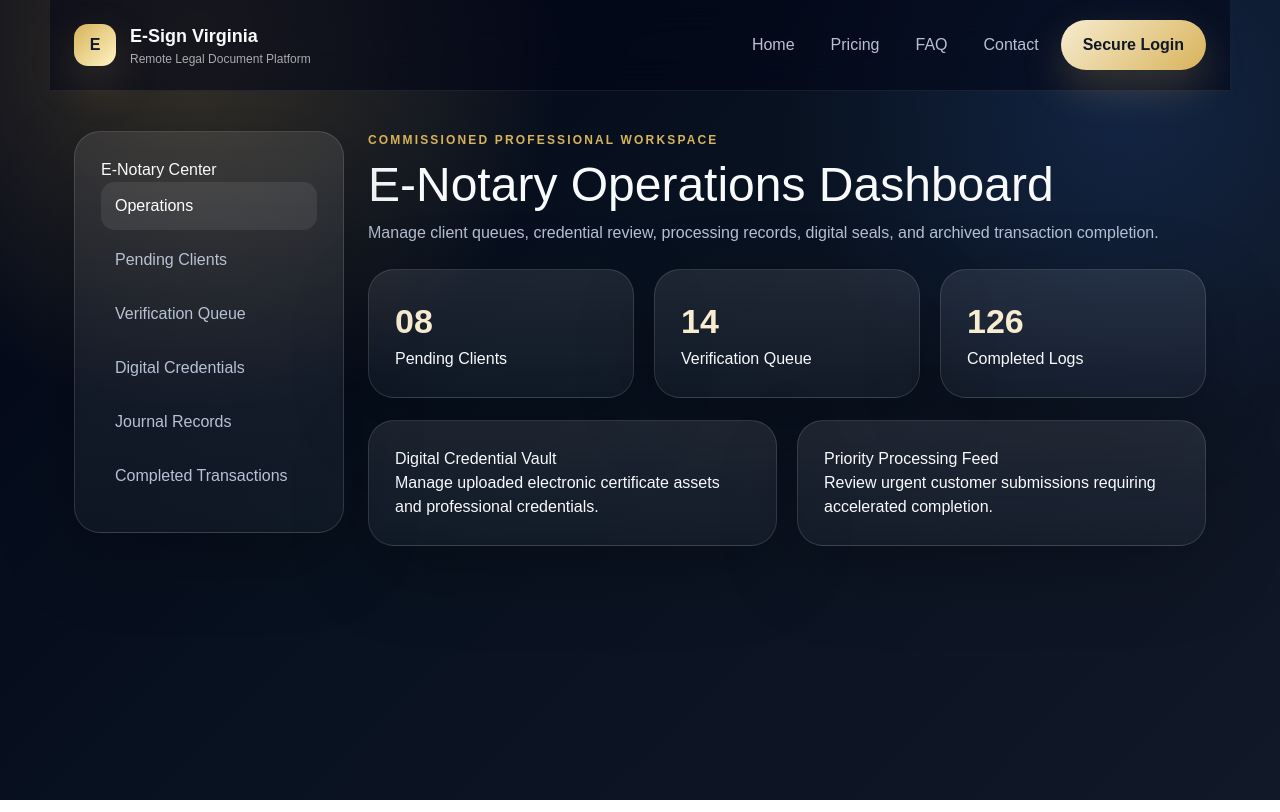
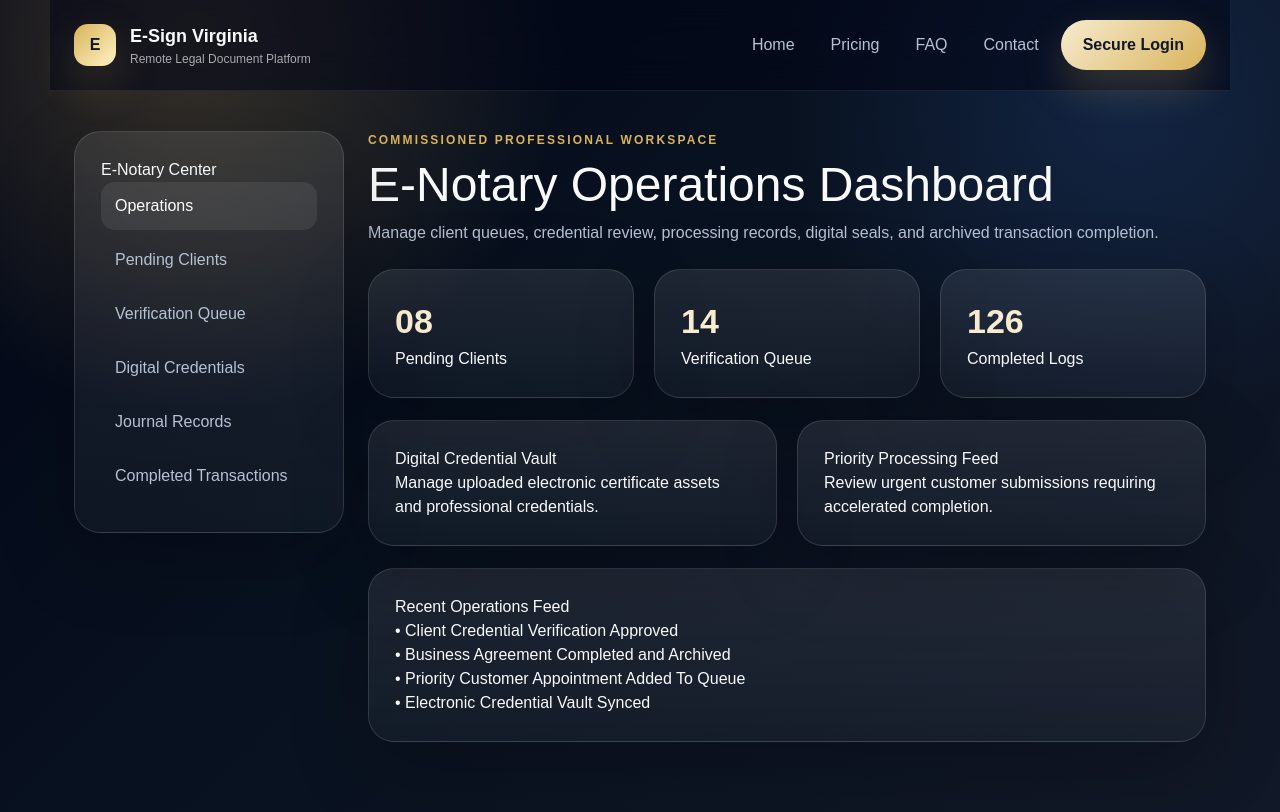
Before and after one commit to rawillia9801/esign, a Next.js app: page /notary in a window 1280 px wide. Built offline with nearby package versions, Linux system fonts and the light colour scheme.

Commit message:
Add realistic operations feed to notary portal

```diff
--- a/app/notary/page.tsx
+++ b/app/notary/page.tsx
@@ -30,6 +30,14 @@ export default function NotaryDashboard(){
         <div className="card"><h3>Digital Credential Vault</h3><p>Manage uploaded electronic certificate assets and professional credentials.</p></div>
         <div className="card"><h3>Priority Processing Feed</h3><p>Review urgent customer submissions requiring accelerated completion.</p></div>
       </div>
+
+      <div className="card" style={{marginTop:'22px'}}>
+        <h3>Recent Operations Feed</h3>
+        <p>• Client Credential Verification Approved</p>
+        <p>• Business Agreement Completed and Archived</p>
+        <p>• Priority Customer Appointment Added To Queue</p>
+        <p>• Electronic Credential Vault Synced</p>
+      </div>
     </section>
    </div>
   </main>
```
